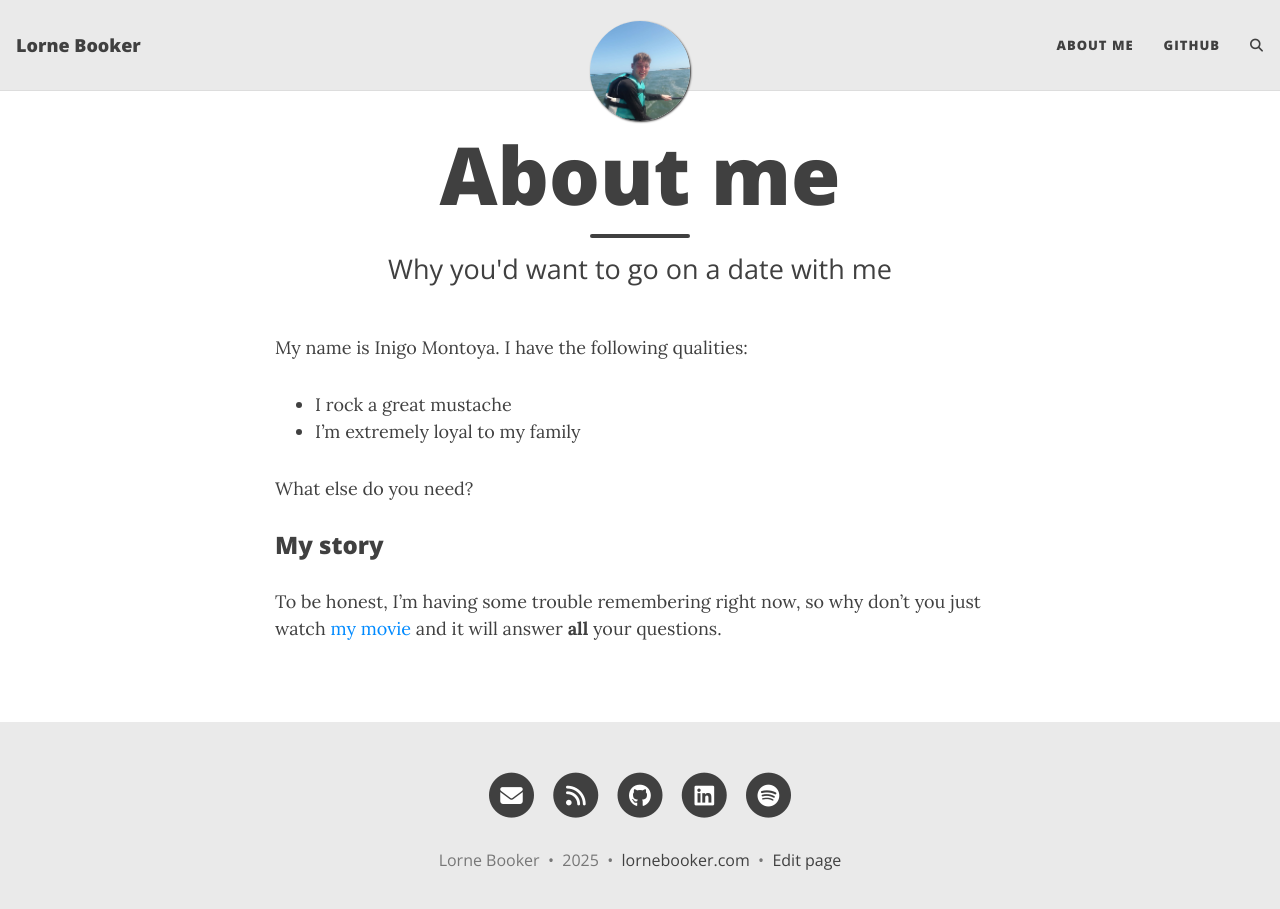
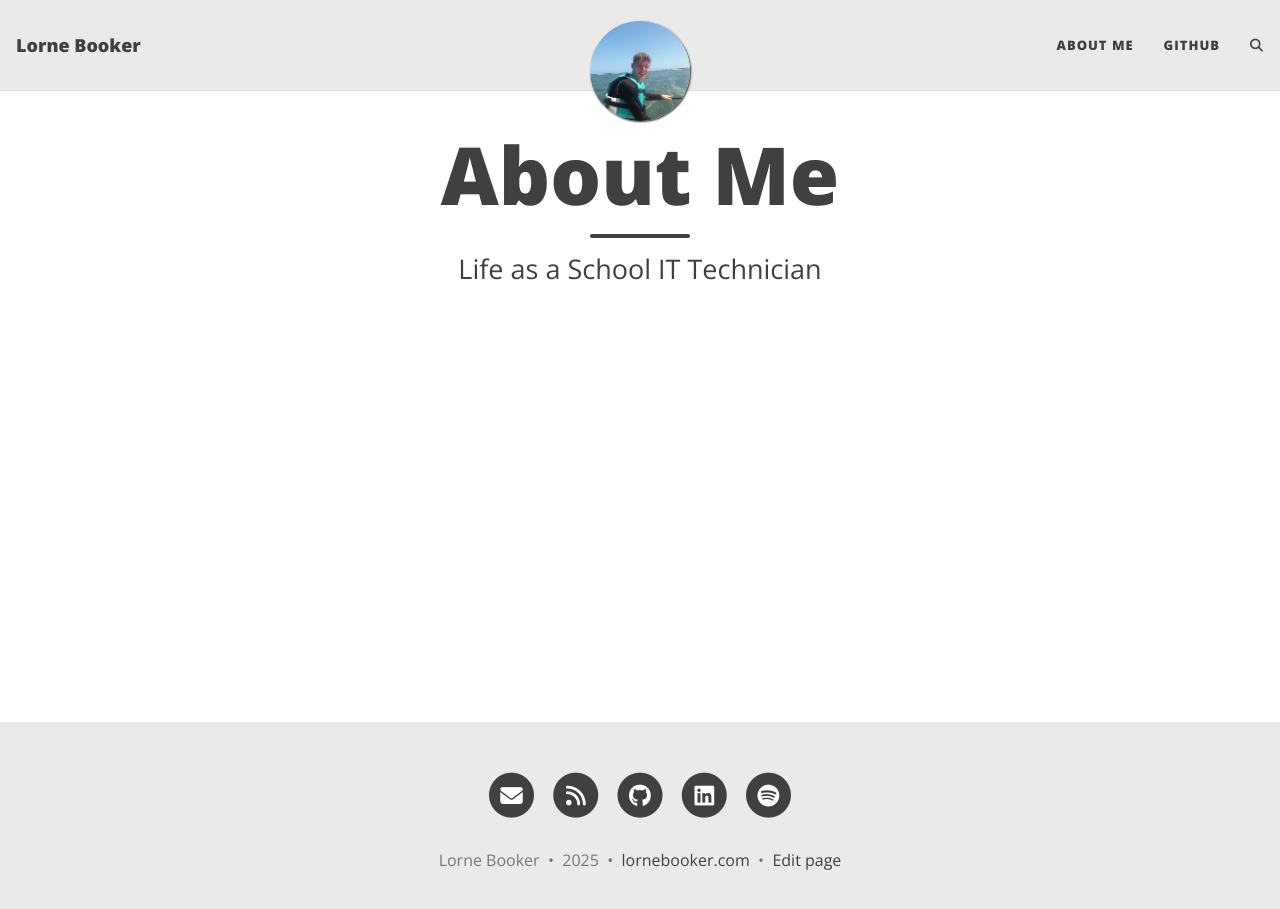
Before and after one commit to lornebookerr/lornebooker.com, a Jekyll site: the page built from aboutme.md, in a window 1280 px wide and 922 px high. Shown: the top 909 px of the window. Built offline with Jekyll 4.4.1, drawn with Linux system fonts in a browser that asks for light colours; comment, search, counter and statistics services are not loaded.

Commit message:
Update aboutme.md

```diff
--- a/aboutme.md
+++ b/aboutme.md
@@ -1,16 +1,5 @@
 ---
 layout: page
-title: About me
-subtitle: Why you'd want to go on a date with me
+title: About Me
+subtitle: Life as a School IT Technician
 ---
-
-My name is Inigo Montoya. I have the following qualities:
-
-- I rock a great mustache
-- I'm extremely loyal to my family
-
-What else do you need?
-
-### My story
-
-To be honest, I'm having some trouble remembering right now, so why don't you just watch [my movie](https://en.wikipedia.org/wiki/The_Princess_Bride_%28film%29) and it will answer **all** your questions.
```
